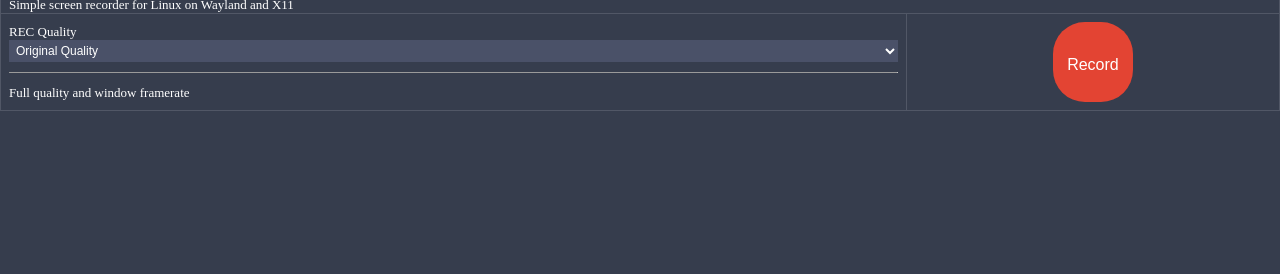
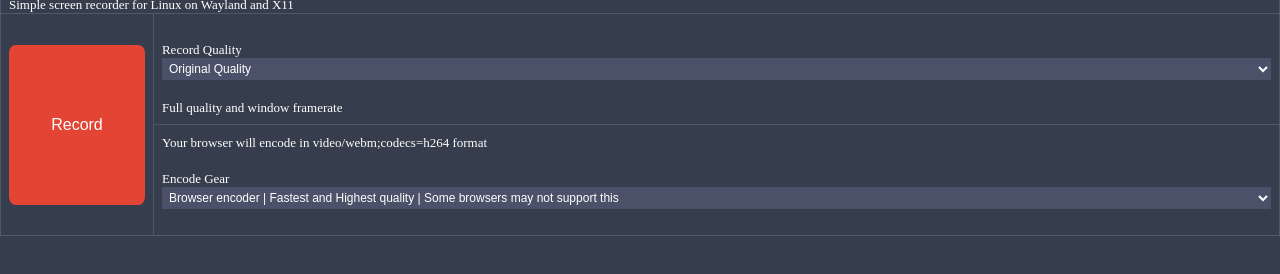
Before and after one commit to HasinduLanka/screencorder, a plain HTML site: page index.html in a window 1280 px wide. Shown: the part 50-324 px from the top of the page. Drawn offline with Linux system fonts and the light colour scheme; no server answers.

Commit message:
Select Host encoder from browser

```diff
--- a/index.html
+++ b/index.html
@@ -23,7 +23,6 @@
   <base target="_blank">
 
   <title>Screencorder</title>
-
 
 </head>
 
@@ -51,9 +50,19 @@
           </td>
         </tr>
         <tr>
-          <td style="padding:8px !important;" rowspan="2">
+          <td rowspan="2">
+            <div style="width:100%;height:100%;" class="hvcenter">
+
+                <button class="btn"
+                  style="height:10rem;width:90%; padding: auto; border-radius: 5%; background-color: #e34433;  "
+                  id="startRecButton" onclick="StartRec()">Record</button>
+
+            </div>
+          </td>
+          <td style="padding:8px !important;" rowspan="1">
             <div style="width:100%;height:100%">
-              <label>REC Quality</label>
+              <br>
+              <label>Record Quality</label>
               <select style="font-size:12px;width:100%" id="SlctQlty" onchange="SelectQltyChanged()">
                 <option value="0">Original Quality </option>
                 <option value="100">Text Optimized Quality </option>
@@ -63,37 +72,51 @@
                 <option value="4"> Low Quality </option>
                 <option value="5"> Lowest Quality </option>
               </select>
-              <hr />
-              <label id="LblQlty"> Window Bitrate and Framerate </label><br />
+              <br>
+              <br>
+              <label id="LblQlty"> Window Bitrate and Framerate </label>
+              <br />
             </div>
           </td>
+
         </tr>
         <tr>
+          <td style="padding:8px !important;" rowspan="1">
 
-          <td rowspan="2">
-            <div style="width:100%;height:100%;">
-              <center>
-                <button class="btn"
-                  style="height:5rem;width:5rem;padding-top:1rem; border-radius: 40%; background-color: #e34433; margin: 0.5rem ;"
-                  id="startRecButton" onclick="StartRec()">Record</button>
-              </center>
+            <div style="width:100%;height:100%">
+
+              <label id="LblEnc"> Your browser will encode in ---- format </label>
+              <br>
+              <br>
+              <label>Encode Gear </label>
+              <select style="font-size:12px;width:100%" id="SlctEnc" onchange="SelectEncChanged()">
+                <option value="c"> Browser encoder | Fastest and Highest quality | Some browsers may not support this </option>
+                <option value="r"> Device encoder | Highest compatibility | Auto selects encoding </option>
+                <option value="fh"> High quality | Medium CPU usage | Bigger file size </option>
+                <option value="fb"> Low CPU usage | Good quality | Medium file size </option>
+                <option value="ml"> Smallest file size | Lower quality | Medium CPU usage </option>
+                <option value="fl"> Lowest CPU usage | Medium quality | Bigger file size </option>
+                <option value="sh"> High quality | High CPU usage | Small file size </option>
+                <option value="su"> Highest quality | Highest CPU usage | Medium file size </option>
+              </select>
+
+              <br>
+              <br>
             </div>
+
+
           </td>
         </tr>
 
+
       </table>
 
-      <br>
 
     </div>
-    <br>
 
 
 
   </div>
-
-  <br>
-  <br />
 
   <br>
 
--- a/js/main.css
+++ b/js/main.css
@@ -109,3 +109,10 @@ hr {
     border-bottom-color: #515766;
     border-bottom: 1px;
 }
+
+
+.hvcenter {
+    display: flex;
+    justify-content: center;
+    align-items: center;
+  }
--- a/js/main.js
+++ b/js/main.js
@@ -34,7 +34,7 @@ var CreateMediaRecorder ;
 var MediaRecStream;
 
 
-var Host_Encoding = "c"; // c, r, uf, f, m, q, hq, uq
+var Host_Encoding = "c"; // c, r, fh, fb, ml, fl, sh, su
 
 Init_main();
 
@@ -49,6 +49,9 @@ function Init_main(){
 
   console.log('Best supported mime type : ', BestMimeType);
   console.log('Best video format : ', BestVideoFormat);
+
+  document.getElementById("LblEnc").innerHTML = "Your browser will encode in " + BestMimeType + " format";
+
   SetQlt("0");
 
   GetURL("handshake/" + filename);
@@ -277,6 +280,8 @@ function SelectQltyChanged() {
 
 }
 
+
+
 function SetQlt(q) {
 
 
@@ -361,6 +366,19 @@ function SetQlt(q) {
 
 
 
+function SelectEncChanged() {
+  var x = document.getElementById("SlctEnc").value;
+  SetHostEnc(x);
+
+}
+
+function SetHostEnc(enc) {
+  Host_Encoding = enc;
+  console.log("Host Encoding : " + Host_Encoding);
+
+}
+
+
 
 function getSupportedMimeTypes() {
   const VIDEO_TYPES = [
@@ -387,7 +405,6 @@ function getSupportedMimeTypes() {
         `${type};codecs:${codec}`,
         `${type};codecs=${codec.toUpperCase()}`,
         `${type};codecs:${codec.toUpperCase()}`,
-        `${type}`
       ]
       variations.forEach(variation => {
         if(MediaRecorder.isTypeSupported(variation))
@@ -395,5 +412,13 @@ function getSupportedMimeTypes() {
       })
     });
   });
+
+  VIDEO_TYPES.forEach((videoType) => {
+    const type = `video/${videoType}`;
+    if(MediaRecorder.isTypeSupported(type))
+            supportedTypes.push({mime : type , vtype : videoType});
+
+  });
+
   return supportedTypes;
 }
```
Also changed, not shown: 1 other file.
